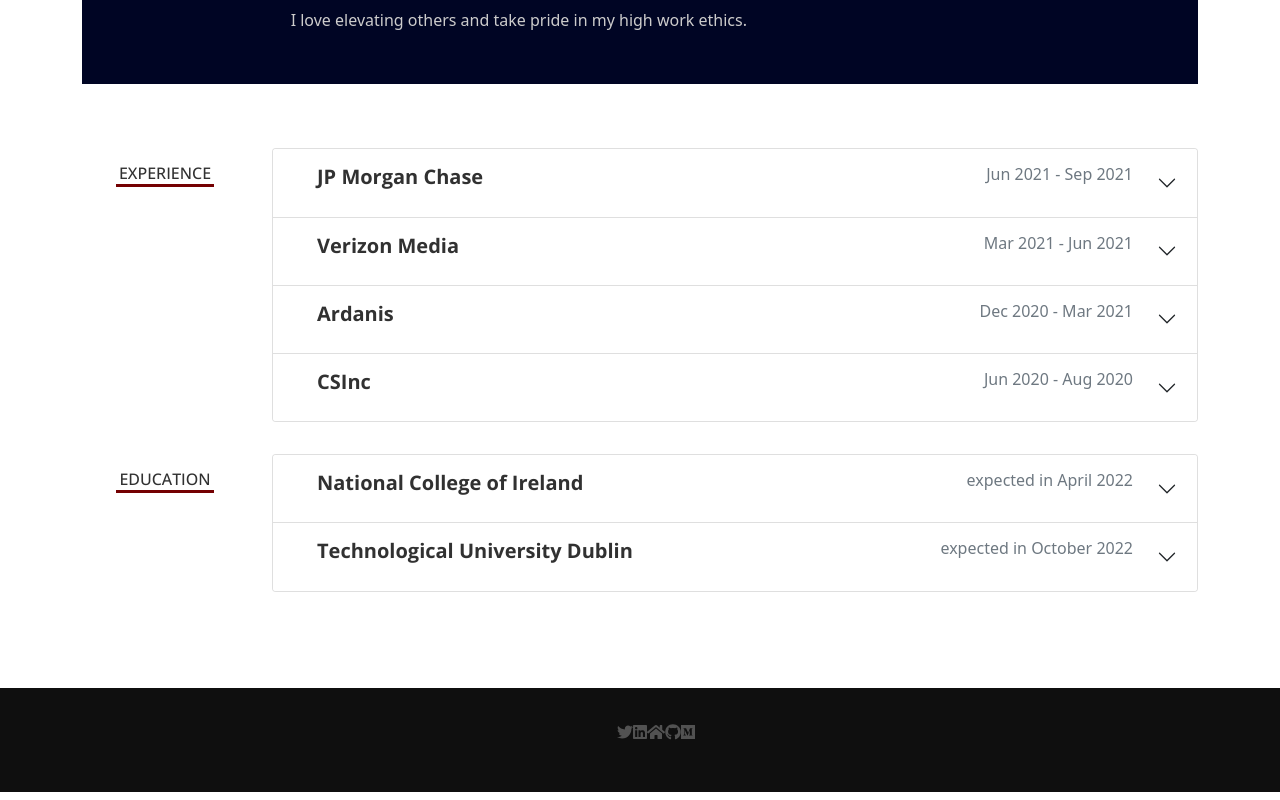
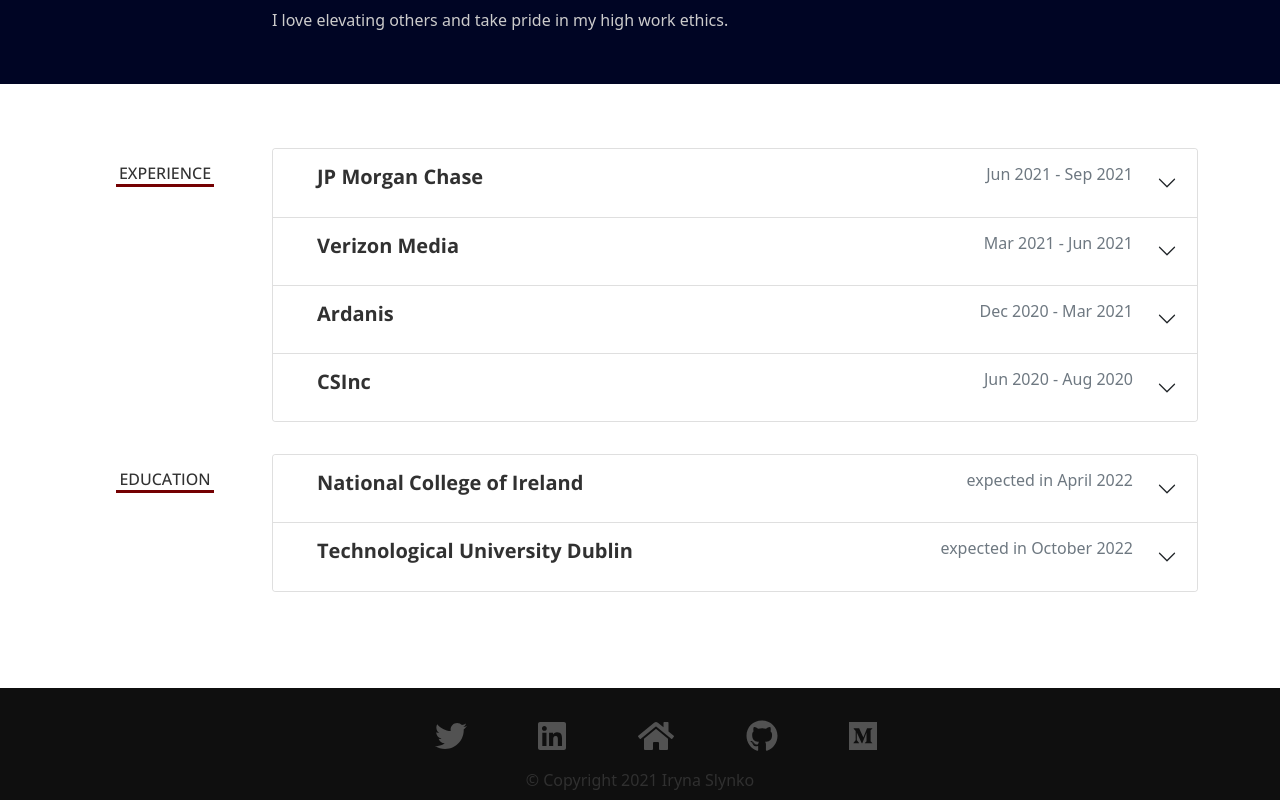
Before and after one commit to Iryna-Slynko/iryna-slynko-personal-website, a React (Create React App) app: page / in a window 1280 px wide. Shown: the part 322-1122 px from the top of the page. Built offline with nearby package versions, Linux system fonts and the light colour scheme.

Commit message:
Better footer

```diff
--- a/src/App.tsx
+++ b/src/App.tsx
@@ -25,8 +25,8 @@
 
       <Header />
       <main>
+        <About />
         <Container>
-        <About />
         <Resume />
         <Hobbies />
         </Container>
--- a/src/components/Footer.tsx
+++ b/src/components/Footer.tsx
@@ -45,12 +45,18 @@
   return (
     <footer>
       <Container>
-        <Row>
+        <Row  className="justify-content-md-center">
+          <Col xs={3}></Col>
           <Col>
       <ul>
         {networks}
       </ul>
       </Col>
+      <Col xs={3}></Col>
+
+      </Row>
+      <Row  className="justify-content-md-center">
+      © Copyright 2021 Iryna Slynko
       </Row>
       </Container>
     </footer>
--- a/src/styles/Footer.scss
+++ b/src/styles/Footer.scss
@@ -1,22 +1,45 @@
 footer {
   padding-top: 2em;
-  padding-bottom: 2em;
+  padding-bottom: 0.5em;
   color: $footer-color;
   background-color: $footer-background-color;
   text-align: center;
   position: relative;
 }
 
-footer a, footer a:visited {
+footer a,
+footer a:visited {
   color: $inactive-accent-color;
+}
+
+footer a:hover, footer a:focus {
+   color: #fff;
 }
 
 footer ul {
   list-style: none outside;
+  font-size: 2em;
+  display: flex;
+  justify-content: space-around;
+  flex-wrap: nowrap;
 }
 
 footer li {
-  display: inline-block;
   margin: 0;
   padding: 0;
+  line-height: 1em;
 }
+
+footer li:hover {
+  -webkit-transform: scale(1.3, 1.3);
+  -moz-transform: scale(1.3, 1.3);
+  -ms-transform: scale(1.3, 1.3);
+  -o-transform: scale(1.3, 1.3);
+  transform: scale(1.3, 1.3)
+}
+
+footer li:hover {
+  border: 0.1em solid $accent-color;
+  box-shadow: 0 0 0.1em $accent-color;
+  transition: all 0.5s ease;
+}
```
